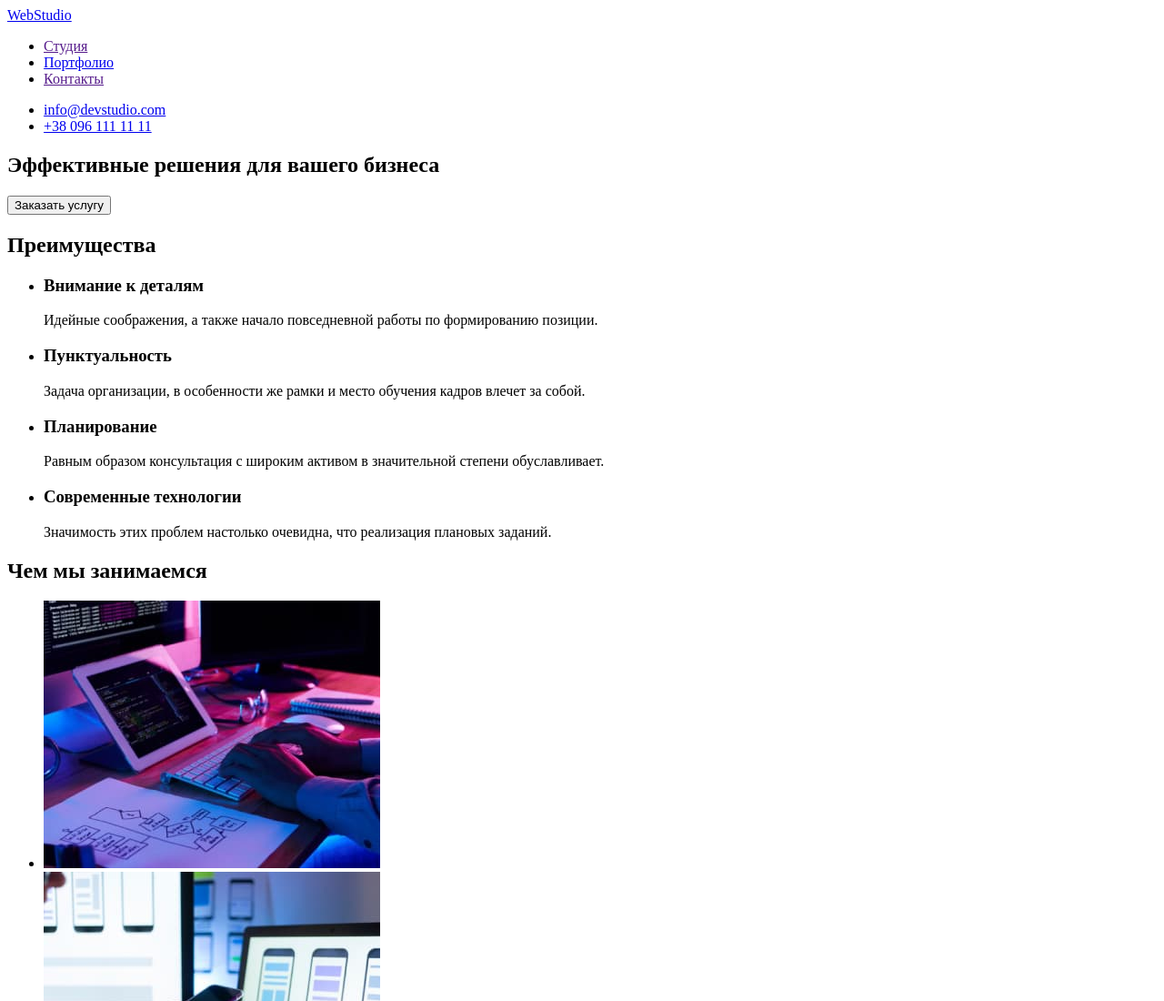
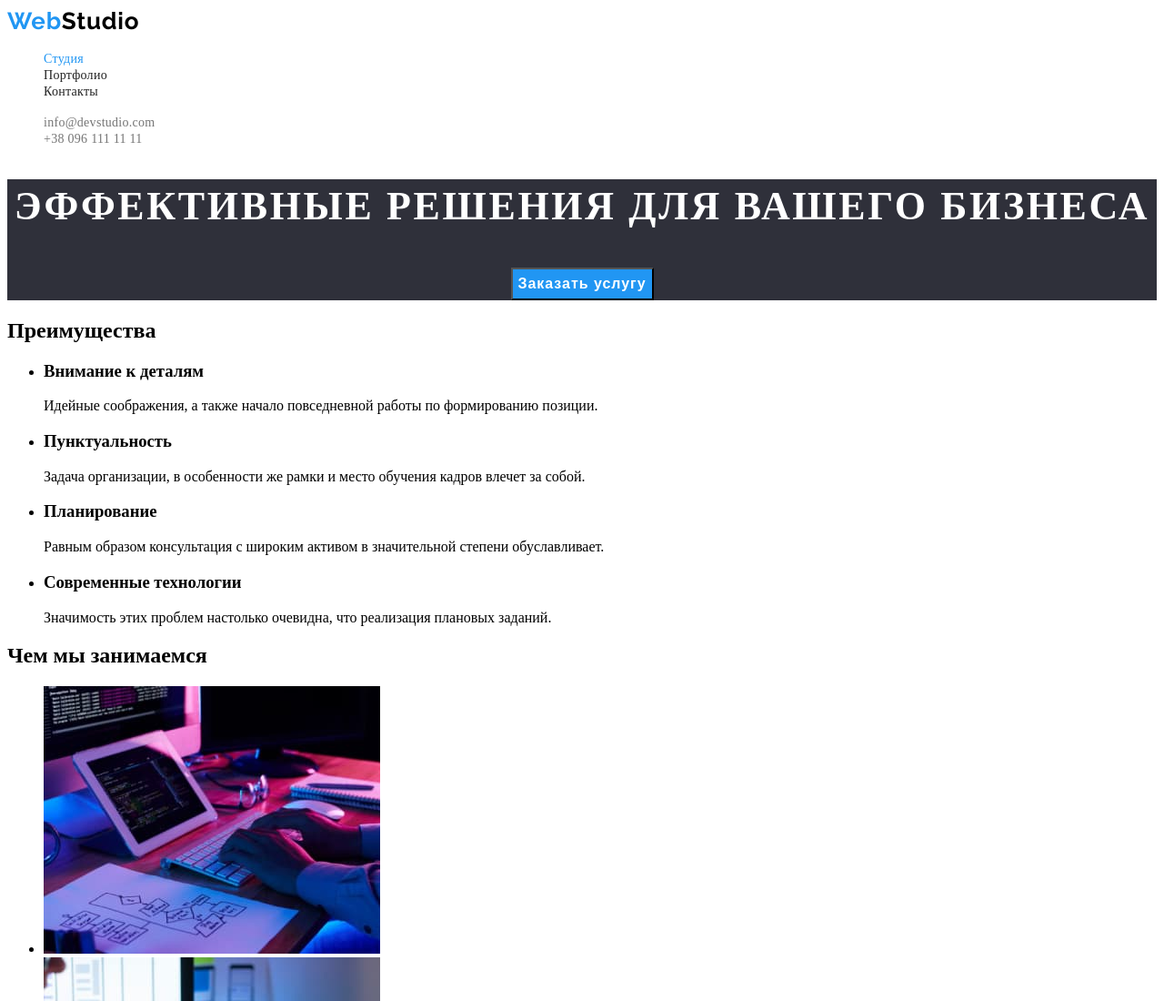
Before and after one commit to InnaKlyuchnyk/goit-markup-hw-02, a plain HTML site: page index.html in a window 1280 px wide. Shown: the top 1100 px of the page at 91% size. Drawn offline with Linux system fonts and the light colour scheme.

Commit message:
Стили для шапки и героя

```diff
--- a/css/styles.css
+++ b/css/styles.css
@@ -0,0 +1,87 @@
+:root{
+    --main-font:'Roboto', sans-serif;
+    --secondary-font:'Raleway', sans-serif;
+    --main-color: #212121;
+    --secondary-color: #757575;
+    --accent-color: #2196F3;
+}
+.list {
+list-style: none;
+}
+.link {
+    text-decoration: none;
+}
+body{
+    font-family: var(--main-font)
+    color: var(--main-color)
+}
+/* ====================Шапка===================== */
+.logo {
+    font-family: var(--secondary-font);
+    font-weight: 700;
+    font-size: 26px;
+    line-height: 1.19;
+    letter-spacing: 0.03em;
+    color: #000000;
+}
+
+.logo-part {
+    color: var(--accent-color);
+}
+
+.site-nav-link {
+font-weight: 500;
+font-size: 14px;
+line-height: 1.14;
+letter-spacing: 0.02em;
+color: var(--main-color)
+}
+
+.site-nav-link:hover,
+.site-nav-link:focus {
+    color: var(--accent-color);
+}
+.site-nav-link.current {
+    color: var(--accent-color);
+}
+.mail-tel-link {
+font-weight: 500;
+font-size: 14px;
+line-height: 1.14;
+letter-spacing: 0.02em;
+color: var(--secondary-color);
+}
+
+.mail-tel-link:hover,
+.mail-tel-link:focus {
+    color: var(--accent-color);
+}
+
+/* ========================Герой==================== */
+
+.hero {
+background: #2F303A;
+text-align: center;
+}
+
+.main-title {
+font-weight: 900;
+font-size: 44px;
+line-height: 1.36;
+letter-spacing: 0.06em;
+text-transform: uppercase;
+
+color: #FFFFFF;
+}
+
+.button {
+font-weight: 700;
+font-size: 16px;
+line-height: 1.87;
+display: inline-block;
+letter-spacing: 0.06em;
+cursor: pointer;
+
+background: var(--accent-color);
+color: #FFFFFF;
+}
--- a/index.html
+++ b/index.html
@@ -5,6 +5,10 @@
     <meta http-equiv="X-UA-Compatible" content="IE=edge">
     <meta name="viewport" content="width=device-width, initial-scale=1.0">
     <title>Студия</title>
+    <link rel="preconnect" href="https://fonts.gstatic.com">
+    <link href="https://fonts.googleapis.com/css2?family=Raleway:wght@700&family=Roboto:wght@400;500;700;900&display=swap"
+        rel="stylesheet">
+
     <link rel="stylesheet" href="./css/styles.css">
 </head>
 <body>
@@ -12,25 +16,25 @@
     <header>
 
         <nav>
-            <a href="./" lang="en">WebStudio</a>
-            <ul>
-                <li>
-                    <a href="">Студия</a>
+            <a href="./" lang="en" class="logo link"> <span class="logo-part">Web</span>Studio</a>
+            <ul class="site-nav list">
+                <li class="site-nav-list">
+                    <a href="" class="site-nav-link link current">Студия</a>
                 </li>
-                <li>
-                    <a href="./portfolio.html">Портфолио</a>
+                <li class="site-nav-list">
+                    <a href="./portfolio.html" class="site-nav-link link">Портфолио</a>
                 </li>
-                <li>
-                    <a href="">Контакты</a>
+                <li class="site-nav-list link">
+                    <a href="" class="site-nav-link link">Контакты</a>
                 </li>
             </ul>
         </nav>
-        <ul>
+        <ul class="mail-tel list">
             <li>
-                <a href="mailto:info@devstudio.com">info@devstudio.com</a>
+                <a href="mailto:info@devstudio.com" class="mail-tel-link link">info@devstudio.com</a>
             </li>
             <li>
-                <a href="tel:+380961111111">+38 096 111 11 11</a>
+                <a href="tel:+380961111111" class="mail-tel-link link">+38 096 111 11 11</a>
             </li>
         </ul>
 
@@ -38,9 +42,9 @@
 
     <main>
         <!-- Герой -->
-        <section>
-            <h1>Эффективные решения для вашего бизнеса</h1>
-            <button type="button">Заказать услугу</button>
+        <section class="hero">
+            <h1 class="main-title">Эффективные решения для вашего бизнеса</h1>
+            <button type="button" class="button">Заказать услугу</button>
         </section>
         <!-- Преимущества -->
         <section>
@@ -48,20 +52,20 @@
 
             <ul>
                 <li>
-                    <h3>Внимание к деталям</h3>
-                    <p>Идейные соображения, а также начало повседневной работы по формированию позиции.</p>
+                    <h3 class="title">Внимание к деталям</h3>
+                    <p class="text">Идейные соображения, а также начало повседневной работы по формированию позиции.</p>
                 </li>
                 <li>
-                    <h3>Пунктуальность</h3>
-                    <p>Задача организации, в особенности же рамки и место обучения кадров влечет за собой.</p>
+                    <h3 class="title">Пунктуальность</h3>
+                    <p class="text">Задача организации, в особенности же рамки и место обучения кадров влечет за собой.</p>
                 </li>
                 <li>
-                    <h3>Планирование</h3>
-                    <p>Равным образом консультация с широким активом в значительной степени обуславливает.</p>
+                    <h3 class="title">Планирование</h3>
+                    <p class="text">Равным образом консультация с широким активом в значительной степени обуславливает.</p>
                 </li>
                 <li>
-                    <h3>Современные технологии</h3>
-                    <p>Значимость этих проблем настолько очевидна, что реализация плановых заданий.</p>
+                    <h3 class="title">Современные технологии</h3>
+                    <p class="text">Значимость этих проблем настолько очевидна, что реализация плановых заданий.</p>
                 </li>
             </ul>
         </section>
```
Also changed, not shown: portfolio.html (+41 -38 lines).
